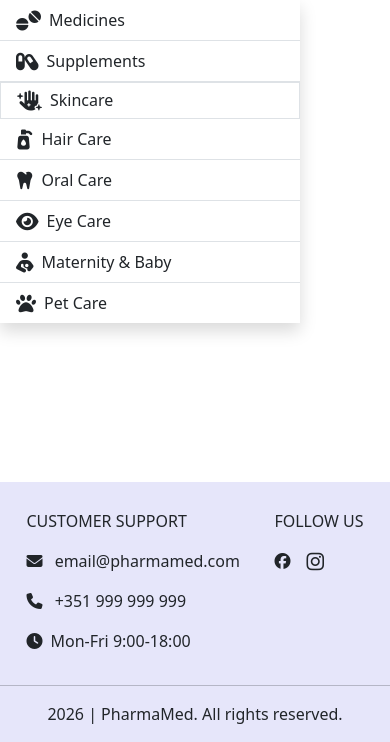
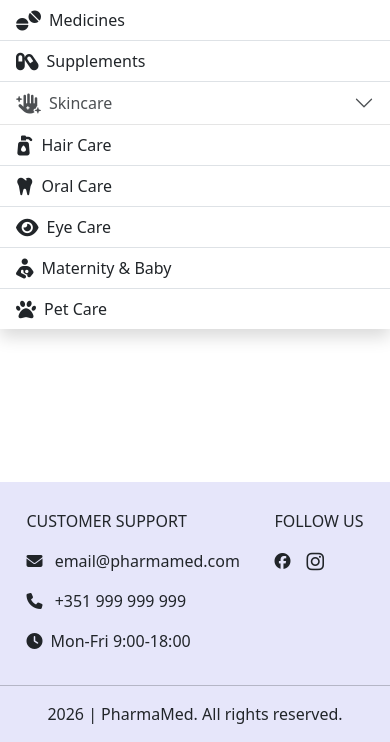
Before and after one commit to sarah-guerreiro/PharmaMed, a Flask app: page / in a window 390 px wide, after a click that opens the changed part. Shown: the part 102-844 px from the top of the page. Run offline with Flask 3, Linux system fonts and the light colour scheme; some libraries are stand-ins or nearby versions.

Commit message:
Search form focus effect and products menu improvment

```diff
--- a/static/styles.css
+++ b/static/styles.css
@@ -1,5 +1,5 @@
 .navbar {
-    background-color: #6f42c1; /* Bootstrap purple */
+  background-color: #6f42c1; /* Bootstrap purple */
 }
 
 .products-toggle {
@@ -10,6 +10,11 @@
   opacity: 1;
 }
 
+.form-control:focus {
+  border-color: #6f42c1;
+  box-shadow: 0 0 0.15rem 0.25rem rgba(255, 6255, 255, 0.4);
+}
+
 @media (min-width: 768px) {
   .search-form {
     max-width: 600px;
@@ -18,6 +23,48 @@
 
 .products-menu {
   max-width: 300px;
+}
+
+@media (max-width: 576px) {
+  .products-menu {
+    width: 100%;
+    max-width: none;
+  }
+}
+
+#productsMenu .accordion-button {
+  padding: 0.7rem 1rem;
+  border: 1px solid rgba(0,0,0,.125);
+  border-left: 0;
+  border-right: 0;
+  border-top: 0;
+  opacity: 0.8;
+}
+
+#productsMenu .accordion-button:hover {
+  background-color: #E6E6FA;
+  opacity: 1;
+}
+
+#productsMenu .list-group-item:hover {
+  background-color: #E6E6FA;
+}
+
+#productsMenu .accordion-button:not(.collapsed) {
+  background-color: #fff;
+  color: inherit;
+}
+
+#productsMenu .accordion-button:not(.collapsed):hover {
+  background-color: #E6E6FA;
+}
+
+#productsMenu .accordion-button:focus {
+    box-shadow: none;
+}
+
+#productsMenu .accordion-collapse {
+    border-bottom: 1px solid rgba(0,0,0,.125);
 }
 
 footer {
--- a/templates/layout.html
+++ b/templates/layout.html
@@ -92,7 +92,7 @@
                     <div class="accordion accordion-flush" id="skincareAccordion">
                         <div class="accordion-item">
                             <h2 class="accordion-header">
-                                <button class="accordion-button collapsed list-group-item list-group-item-action" type="button" data-bs-toggle="collapse" data-bs-target="#skincareItems" aria-expanded="false" aria-controls="skincareItems">
+                                <button class="accordion-button collapsed" type="button" data-bs-toggle="collapse" data-bs-target="#skincareItems" aria-expanded="false" aria-controls="skincareItems">
                                     <i class="fa-solid fa-hand-sparkles fa-lg me-2"></i>Skincare
                                 </button>
                             </h2>
```
